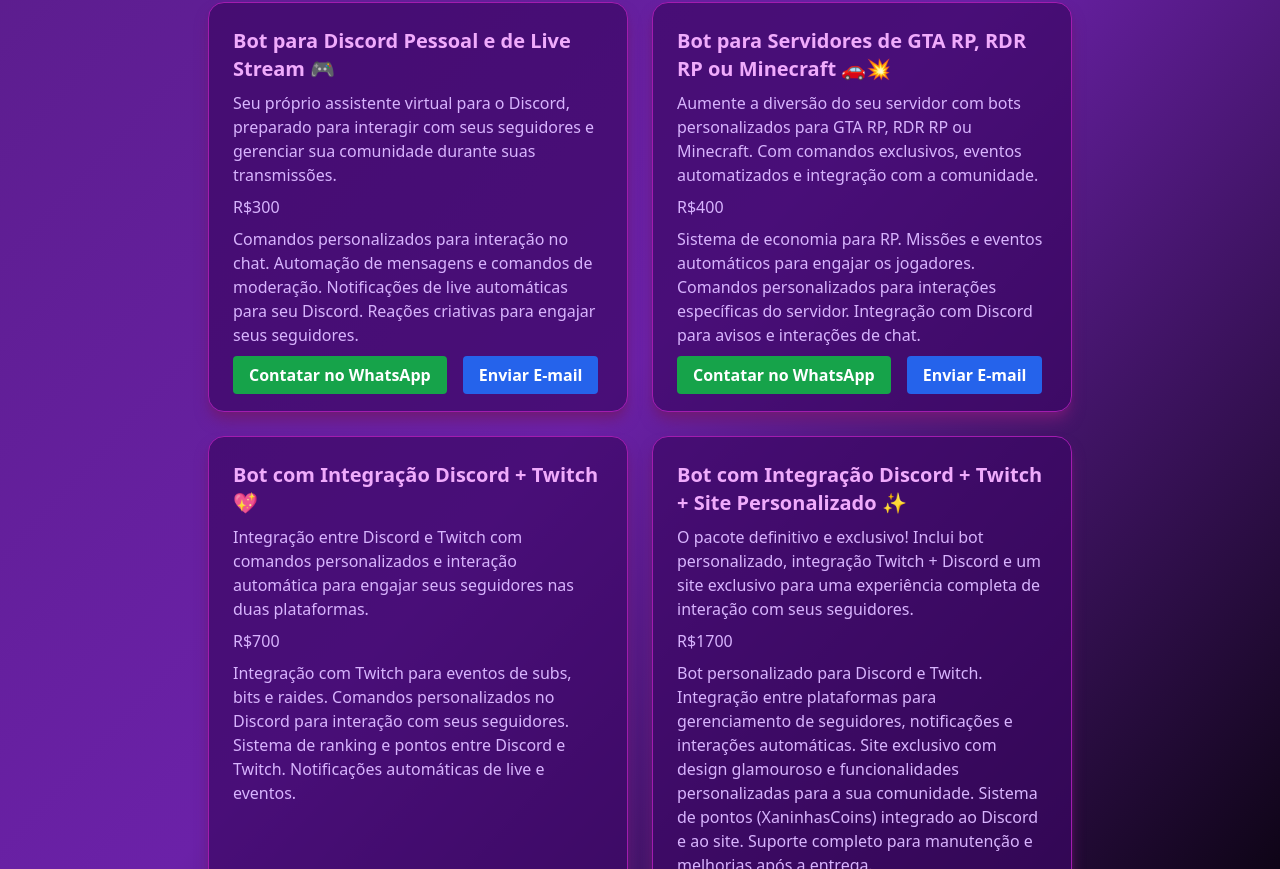
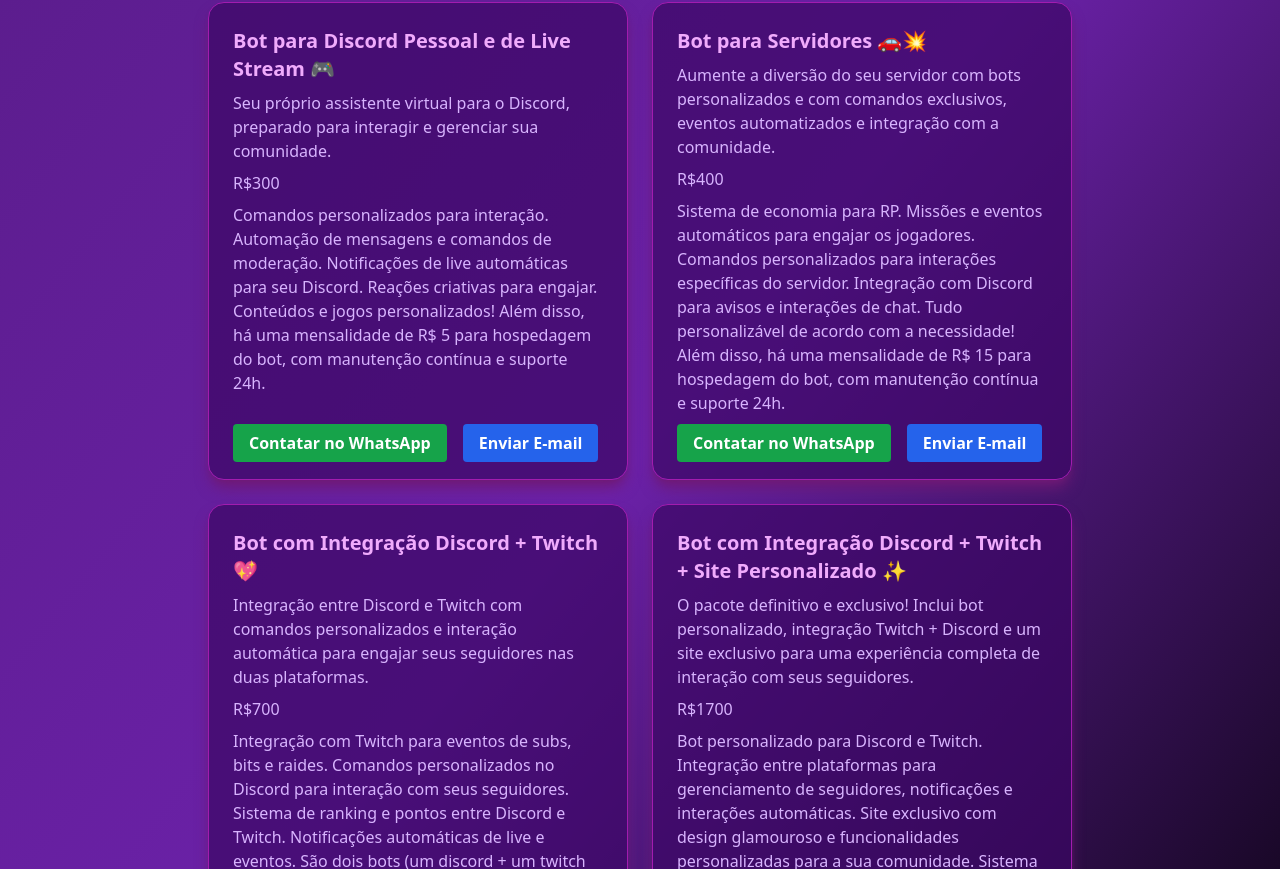
Before and after one commit to MicheleOxana/michele-site, a Next.js app: page /servicos in a window 1280 px wide. Shown: the part 331-1200 px from the top of the page. Built offline with nearby package versions, Linux system fonts and the light colour scheme.

Commit message:
atualizacao servicos

```diff
--- a/pages/servicos.tsx
+++ b/pages/servicos.tsx
@@ -14,29 +14,31 @@
   {
   nome: 'Bot para Discord Pessoal e de Live Stream 🎮',
   preco: 300,
-      descricao: 'Seu próprio assistente virtual para o Discord, preparado para interagir com seus seguidores e gerenciar sua comunidade durante suas transmissões.',
-      detalhes: 'Comandos personalizados para interação no chat. Automação de mensagens e comandos de moderação. Notificações de live automáticas para seu Discord. Reações criativas para engajar seus seguidores.',
+  descricao: 'Seu próprio assistente virtual para o Discord, preparado para interagir e gerenciar sua comunidade.',
+  detalhes: 'Comandos personalizados para interação. Automação de mensagens e comandos de moderação. Notificações de live automáticas para seu Discord. Reações criativas para engajar. Conteúdos e jogos personalizados! Além disso, há uma mensalidade de R$ 5 para hospedagem do bot, com manutenção contínua e suporte 24h.',
   key: 'botDiscord'
 },
     {
-      nome: 'Bot para Servidores de GTA RP, RDR RP ou Minecraft 🚗💥',
+  nome: 'Bot para Servidores 🚗💥',
   preco: 400,
-      descricao: 'Aumente a diversão do seu servidor com bots personalizados para GTA RP, RDR RP ou Minecraft. Com comandos exclusivos, eventos automatizados e integração com a comunidade.',
-      detalhes: 'Sistema de economia para RP. Missões e eventos automáticos para engajar os jogadores. Comandos personalizados para interações específicas do servidor. Integração com Discord para avisos e interações de chat.',
+  descricao: 'Aumente a diversão do seu servidor com bots personalizados e com comandos exclusivos, eventos automatizados e integração com a comunidade.',
+  detalhes: 'Sistema de economia para RP. Missões e eventos automáticos para engajar os jogadores. Comandos personalizados para interações específicas do servidor. Integração com Discord para avisos e interações de chat. Tudo personalizável de acordo com a necessidade! Além disso, há uma mensalidade de R$ 15 para hospedagem do bot, com manutenção contínua e suporte 24h.',
   key: 'botRP'
 },
+
 {
   nome: 'Bot com Integração Discord + Twitch 💖',
   preco: 700,
   descricao: 'Integração entre Discord e Twitch com comandos personalizados e interação automática para engajar seus seguidores nas duas plataformas.',
-      detalhes: 'Integração com Twitch para eventos de subs, bits e raides. Comandos personalizados no Discord para interação com seus seguidores. Sistema de ranking e pontos entre Discord e Twitch. Notificações automáticas de live e eventos.',
+  detalhes: 'Integração com Twitch para eventos de subs, bits e raides. Comandos personalizados no Discord para interação com seus seguidores. Sistema de ranking e pontos entre Discord e Twitch. Notificações automáticas de live e eventos. São dois bots (um discord + um twitch como moderador). Personalizado de acordo com seu jeito e suas necessidades. Além disso, há uma mensalidade de R$ 20 para hospedagem do bot, com manutenção contínua e suporte 24h.',
   key: 'botDiscordTwitch'
 },
+
 {
   nome: 'Bot com Integração Discord + Twitch + Site Personalizado ✨',
   preco: 1700,
   descricao: 'O pacote definitivo e exclusivo! Inclui bot personalizado, integração Twitch + Discord e um site exclusivo para uma experiência completa de interação com seus seguidores.',
-      detalhes: 'Bot personalizado para Discord e Twitch. Integração entre plataformas para gerenciamento de seguidores, notificações e interações automáticas. Site exclusivo com design glamouroso e funcionalidades personalizadas para a sua comunidade. Sistema de pontos (XaninhasCoins) integrado ao Discord e ao site. Suporte completo para manutenção e melhorias após a entrega.',
+  detalhes: 'Bot personalizado para Discord e Twitch. Integração entre plataformas para gerenciamento de seguidores, notificações e interações automáticas. Site exclusivo com design glamouroso e funcionalidades personalizadas para a sua comunidade. Sistema de pontos integrado na Twitch e ao site. Bot Twitch moderador com várias funcionalidades diferenciadas e personalizáveis de acordo com a necessidade da pessoa. Suporte completo para manutenção e melhorias após a entrega. Além disso, há uma mensalidade de R$ 40 para hospedagem, manutenção contínua e suporte 24h.',
   key: 'botCompleto'
 },
   ];
@@ -88,7 +90,7 @@
                   Contatar no WhatsApp
                 </a>
                 <a
-                  href="mailto:contato@micheleoxana.com?subject=Interessado no Serviço"
+                  href="mailto:jeffersonloyola@icloud.com?subject=Interessado no Serviço"
                   className="py-2 px-4 bg-blue-600 hover:bg-blue-700 text-white font-bold rounded"
                 >
                   Enviar E-mail
```
Lines whose indentation alone changed are shown as unchanged.
